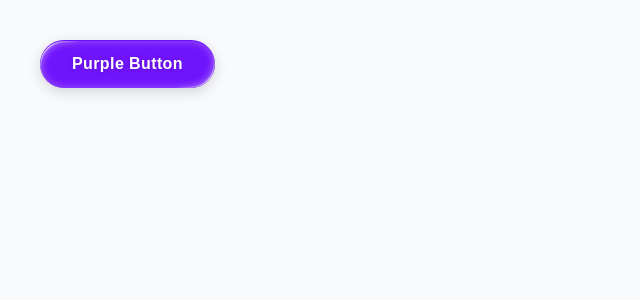
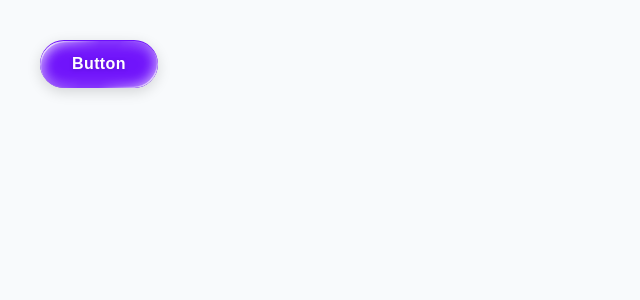
Before and after one commit to channyeintun/fancy-button, a React (Vite) app: page / in a window 1280 px wide. Shown: the top 300 px of the page, without its empty margins (0-640 px from the left). Built offline with nearby package versions, Linux system fonts and the light colour scheme.

Commit message:
enhance highlights

```diff
--- a/src/App.tsx
+++ b/src/App.tsx
@@ -3,7 +3,7 @@ import Button from "./components/Button";
 function App() {
   return (
     <Button>
-      Purple Button
+      Button
     </Button>
   );
 }
--- a/src/index.css
+++ b/src/index.css
@@ -37,7 +37,7 @@ body {
 
 .tint-overlay {
   position: absolute;
-  inset: 0.5px 0 0 0;
+  inset: 0.8px 0 0 0;
   z-index: 1;
   background: rgba(28, 29, 32, 0.22);
   mix-blend-mode: screen;
@@ -50,7 +50,7 @@ body {
   inset: 0;
   border-radius: inherit;
   clip-path: inset(6px round inherit);
-  box-shadow: inset 0 0 10px rgba(255, 255, 255, 0.3);
+  box-shadow: inset 0 0 18px rgba(255, 255, 255, 0.3);
   pointer-events: none;
 }
 
@@ -59,15 +59,15 @@ body {
   inset: 0;
   border-radius: inherit;
   box-shadow:
-    inset 1.2px 1.2px 0 rgba(255, 255, 255, 0.8),
-    inset 3px 3px 6px rgba(255, 255, 255, 0.3),
-    inset -1.2px -1.2px 0 rgba(255, 255, 255, 0.7),
-    inset -3px -3px 6px rgba(255, 255, 255, 0.25);
+    inset 1.2px 1.2px 0 rgba(255, 255, 255, 0.95),
+    inset 3px 3px 12px rgba(255, 255, 255, 0.7),
+    inset -1.2px -1.2px 0 rgba(255, 255, 255, 0.85),
+    inset -3px -3px 12px rgba(255, 255, 255, 0.5);
   -webkit-mask-image:
-    radial-gradient(circle at 0px 0px, black 0%, transparent 40px),
-    radial-gradient(circle at 100% 100%, black 0%, transparent 40px);
+    radial-gradient(circle at 0px 0px, black 0%, transparent 60px),
+    radial-gradient(circle at 100% 100%, black 0%, transparent 60px);
   mask-image:
-    radial-gradient(circle at 0px 0px, black 0%, transparent 40px),
-    radial-gradient(circle at 100% 100%, black 0%, transparent 40px);
+    radial-gradient(circle at 0px 0px, black 0%, transparent 60px),
+    radial-gradient(circle at 100% 100%, black 0%, transparent 60px);
   pointer-events: none;
 }
```
